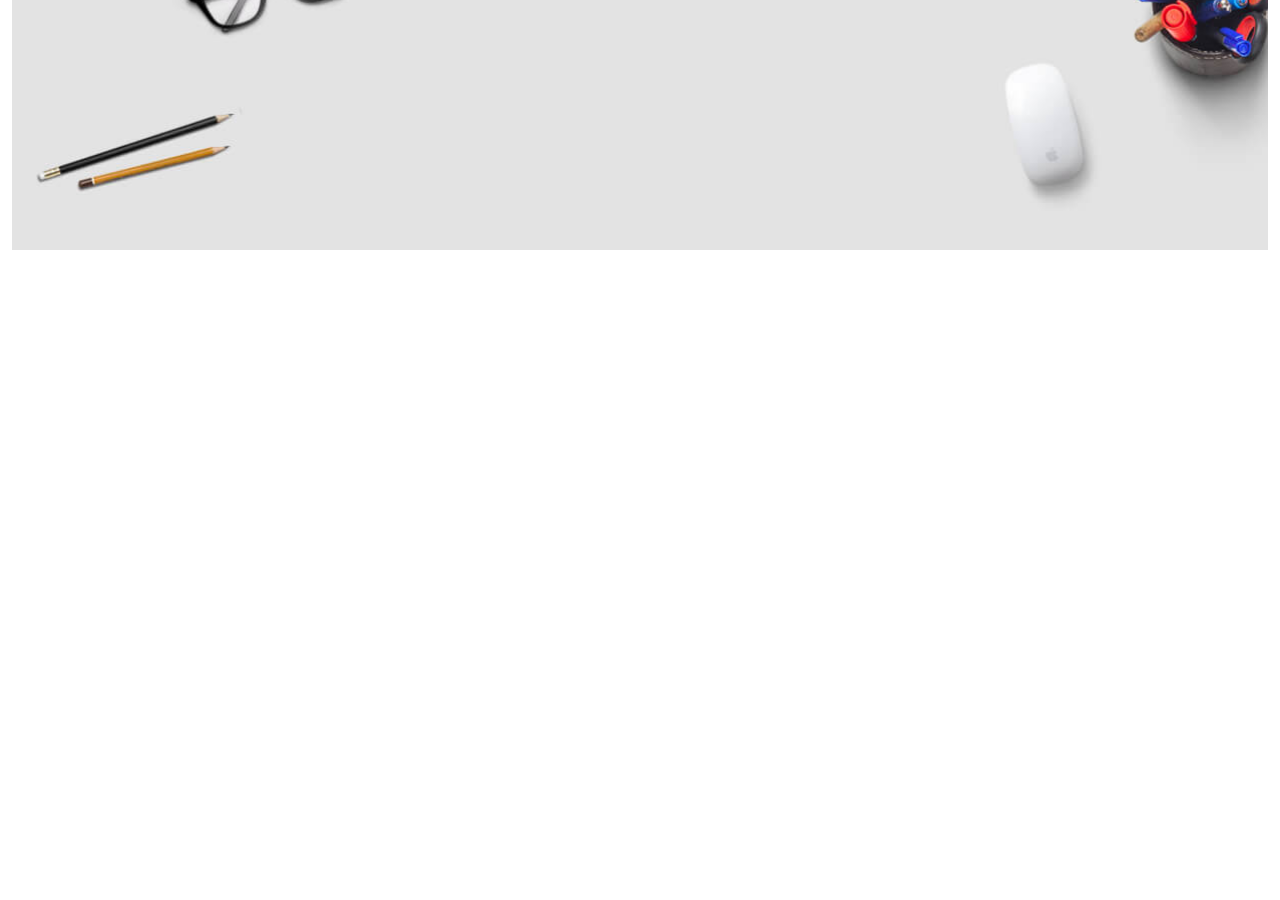
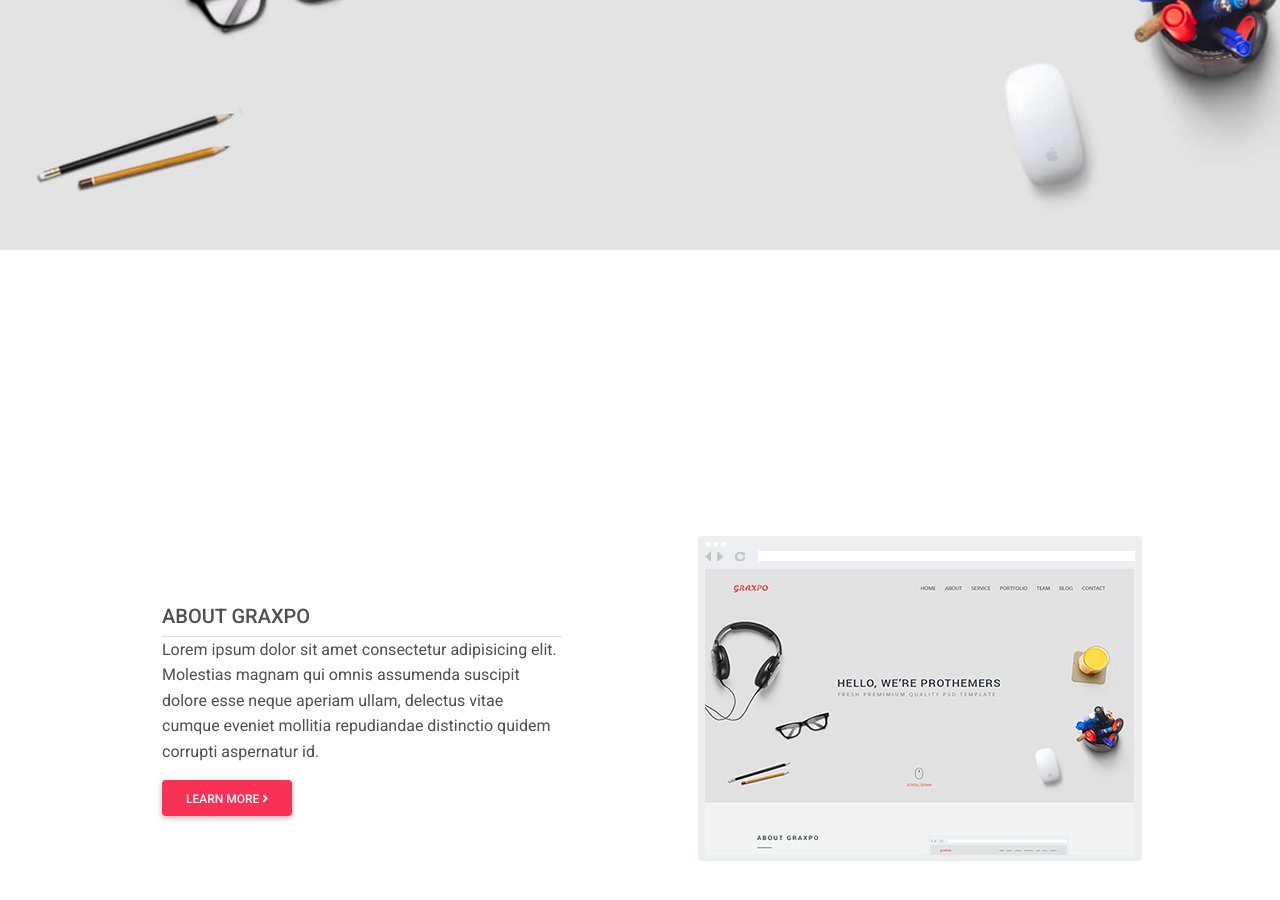
Before and after one commit to wrench1815/graxpo, a plain HTML site: page index.html in a window 1280 px wide. Shown: the part 550-1450 px from the top of the page. Before the commit the page ends 800 px from the top, so only its background shows below. Drawn offline with nearby package versions, Linux system fonts and the light colour scheme.

Commit message:
add about section

```diff
--- a/index.html
+++ b/index.html
@@ -64,17 +64,19 @@
           <!-- Left links -->
           <ul class="navbar-nav ms-auto mb-2 mb-lg-0">
             <li class="nav-item">
-              <a class="nav-link text-uppercase font-weight-bold" href="#"
+              <a class="nav-link text-uppercase font-weight-bold" href="#home"
                 >Home</a
               >
             </li>
             <li class="nav-item">
-              <a class="nav-link text-uppercase font-weight-bold" href="#"
+              <a class="nav-link text-uppercase font-weight-bold" href="#about"
                 >About</a
               >
             </li>
             <li class="nav-item">
-              <a class="nav-link text-uppercase font-weight-bold" href="#"
+              <a
+                class="nav-link text-uppercase font-weight-bold"
+                href="#service"
                 >Service</a
               >
             </li>
@@ -110,9 +112,9 @@
     </nav>
     <!-- Navbar -->
 
-    <!-- Main Container -->
-    <div class="container-fluid">
-      <!-- Banner -->
+    <!-- Banner Container -->
+    <div id="home">
+      <!-- Banner BG Image -->
       <div
         class="
           bg-image
@@ -123,6 +125,7 @@
         "
         style="background-image: url(images/bannerbg.jpg); height: 100vh"
       >
+        <!-- Banner Texts -->
         <div>
           <h3 class="text-uppercase">Hello, We're Prothemers</h3>
           <p class="text-uppercase text-muted text-center">
@@ -141,9 +144,54 @@
           </div>
         </div>
       </div>
-      <!-- Banner -->
+
+      <div class="mt-"></div>
     </div>
-    <!-- Main Container -->
+    <!-- Banner Container -->
+
+    <!-- About Container -->
+    <div
+      id="about"
+      class="
+        container
+        d-flex
+        justify-content-center
+        flex-column
+        mt-5
+        min-vh-100
+      "
+    >
+      <div
+        class="
+          d-flex
+          justify-content-around
+          align-items-center
+          flex-wrap-reverse
+        "
+      >
+        <!-- Left Card -->
+        <div class="mt-4" style="max-width: 28em">
+          <div class="card-body">
+            <h5 class="card-title text-uppercase">About Graxpo</h5>
+            <div class="border-bottom"></div>
+            <p class="card-text">
+              Lorem ipsum dolor sit amet consectetur adipisicing elit. Molestias
+              magnam qui omnis assumenda suscipit dolore esse neque aperiam
+              ullam, delectus vitae cumque eveniet mollitia repudiandae
+              distinctio quidem corrupti aspernatur id.
+            </p>
+            <button type="button" class="btn btn-danger">
+              Learn More <em class="fas fa-angle-right"></em>
+            </button>
+          </div>
+        </div>
+        <!-- Right Image -->
+        <div>
+          <img class="img-fluid" src="images/ab.jpg" alt="" />
+        </div>
+      </div>
+    </div>
+    <!-- About Container -->
 
     <!-- MDB -->
     <script
```
